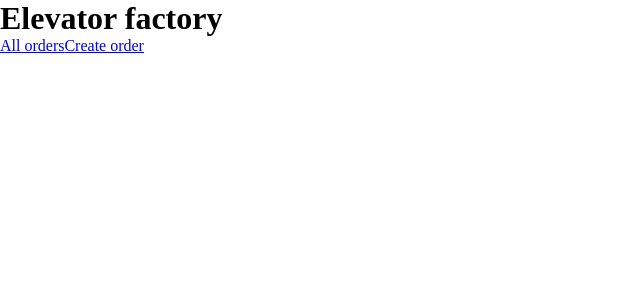
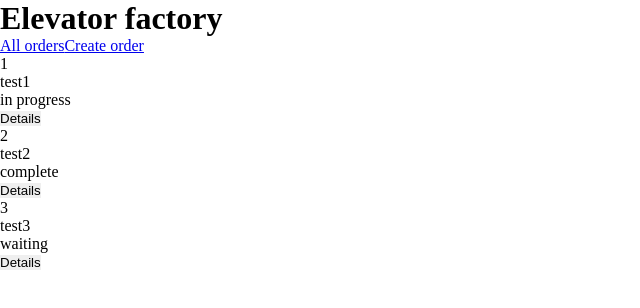
Before and after one commit to Ovsyannikov345/Elevator-factory-service, a React (Create React App) app in the folder app/: page /orders in a window 1280 px wide. Shown: the top 308 px of the page, without its empty margins (0-640 px from the left). Built offline with nearby package versions, Linux system fonts and the light colour scheme.

Commit message:
feat: add order list

```diff
--- /dev/null
+++ b/app/src/components/DetailsButton.jsx
@@ -0,0 +1,11 @@
+import React from "react";
+
+const DetailsButton = ({ handleClick }) => {
+    return (
+        <button className="DetailsButton" onClick={handleClick}>
+            Details
+        </button>
+    );
+};
+
+export default DetailsButton;
--- /dev/null
+++ b/app/src/components/Order.jsx
@@ -0,0 +1,21 @@
+import React from "react";
+import DetailsButton from "./DetailsButton";
+
+const Order = ({ orderData, detailsHandler }) => {
+    const showDetails = () => {
+        detailsHandler(orderData.id);
+    }
+
+    return (
+        <div className="Order">
+            <p className="order-id">{orderData.id}</p>
+            <p className="order-title">{orderData.title}</p>
+            <p className="order-status">{orderData.status}</p>
+            <div className="order-buttons">
+                <DetailsButton handleClick={showDetails} />
+            </div>
+        </div>
+    );
+};
+
+export default Order;
--- /dev/null
+++ b/app/src/components/OrderList.jsx
@@ -0,0 +1,14 @@
+import React from "react";
+import Order from "./Order";
+
+const OrderList = ({ orders, detailsHandler }) => {
+    return (
+        <div className="OrderList">
+            {orders.map((order) => (
+                <Order key={order.id} orderData={order} detailsHandler={detailsHandler} />
+            ))}
+        </div>
+    );
+};
+
+export default OrderList;
--- a/app/src/pages/OrdersPage.jsx
+++ b/app/src/pages/OrdersPage.jsx
@@ -1,10 +1,28 @@
-import React from 'react';
-import Header from '../components/Header';
+import React, { useState } from "react";
+import Header from "../components/Header";
+import OrderList from "../components/OrderList";
 
 const OrdersPage = () => {
+    const [orders, setOrders] = useState([
+        { id: "1", title: "test1", status: "in progress" },
+        { id: "2", title: "test2", status: "complete" },
+        { id: "3", title: "test3", status: "waiting" },
+    ]);
+
+    const showOrderDetails = (id) => {
+        const order = orders.find(order => order.id === id);
+
+        console.log(`id: ${order.id} title: ${order.title} status: ${order.status}`);
+    }
+
     return (
-        <Header />
+        <>
+            <Header />
+            <main>
+                <OrderList orders={orders} detailsHandler={showOrderDetails}/>
+            </main>
+        </>
     );
-}
+};
 
 export default OrdersPage;
```
